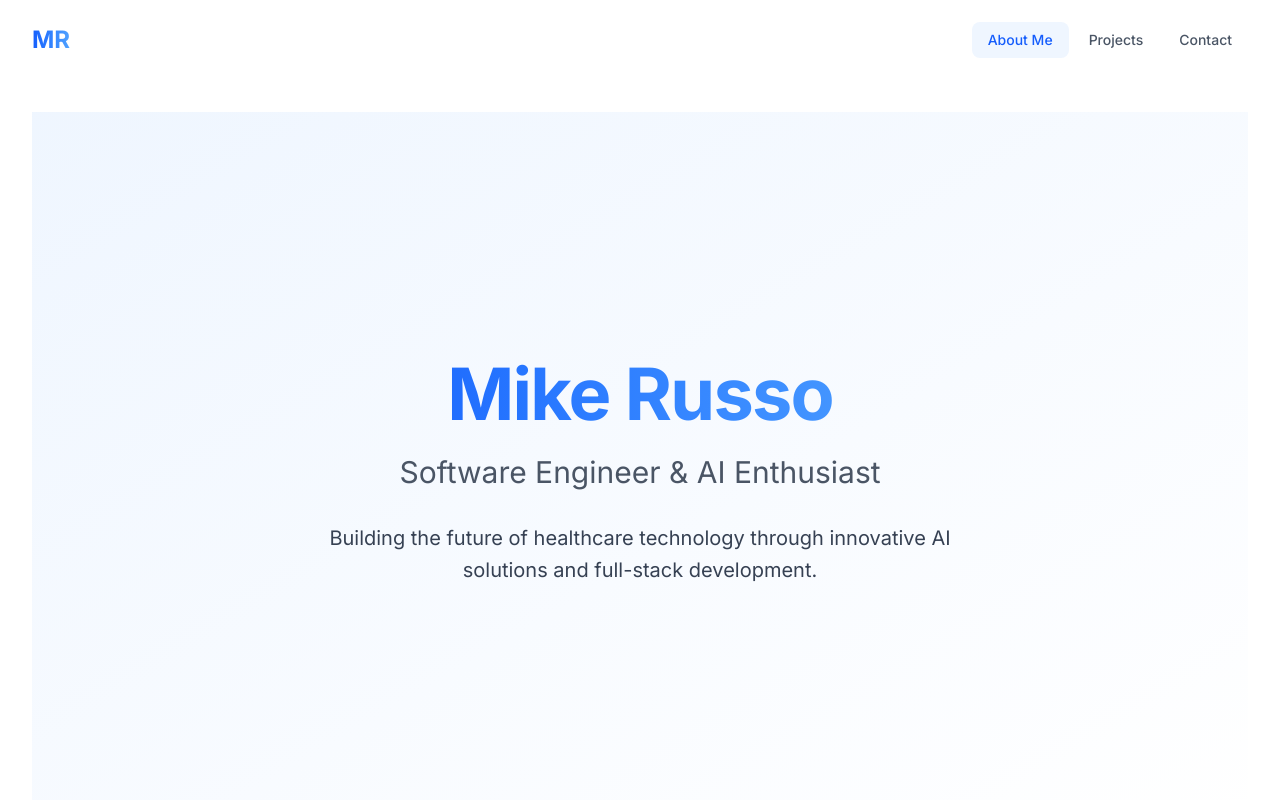
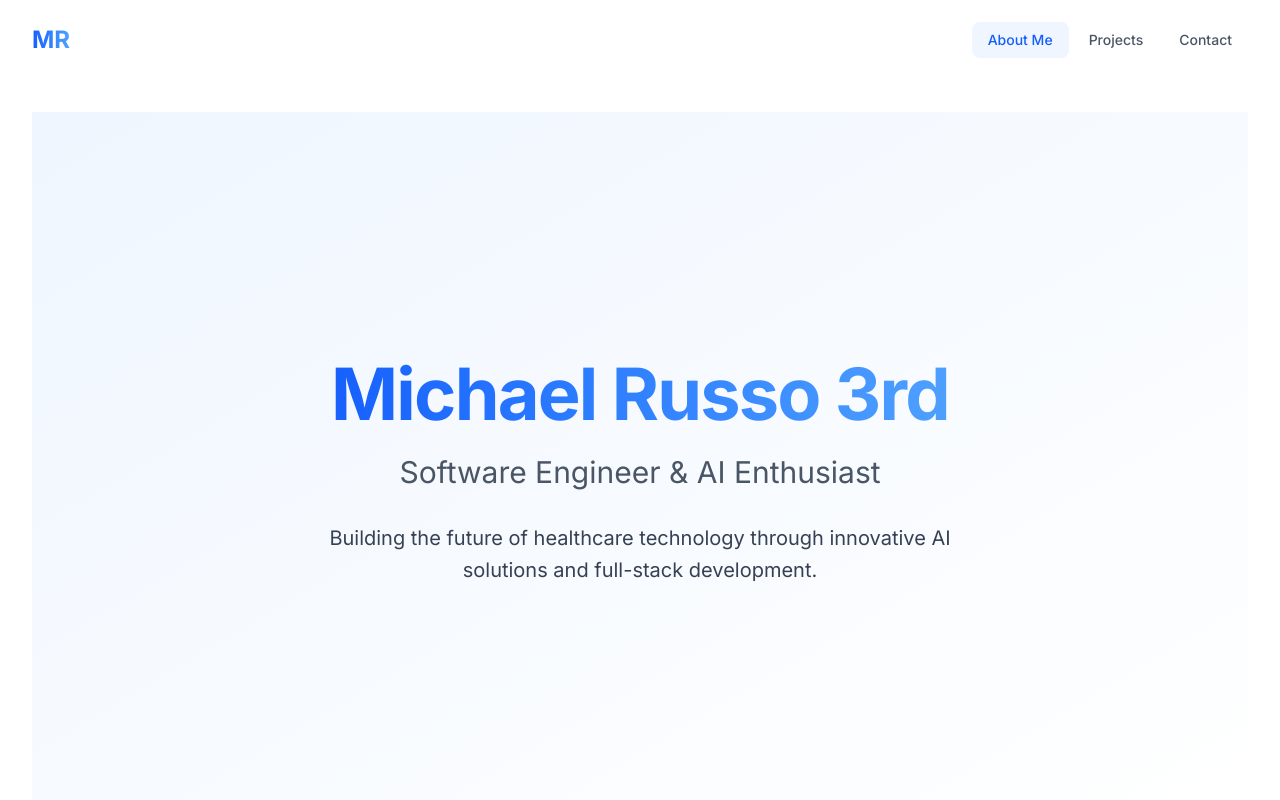
Before and after one commit to michael-russo-eng/portfolio, a Next.js app in the folder client/: page / in a window 1280 px wide. Shown: the top 800 px of the page. Built offline with nearby package versions, Linux system fonts and the light colour scheme.

Commit message:
Default name changes

```diff
--- a/client/src/app/page.tsx
+++ b/client/src/app/page.tsx
@@ -34,7 +34,7 @@ export default function Home() {
             animate={{ y: 0, opacity: 1 }}
             transition={{ delay: 0.2, duration: 0.8 }}
           >
-            Mike Russo
+            Michael Russo 3rd
           </motion.h1>
           <motion.h2
             className="text-2xl md:text-3xl text-gray-600 mb-8"
```
